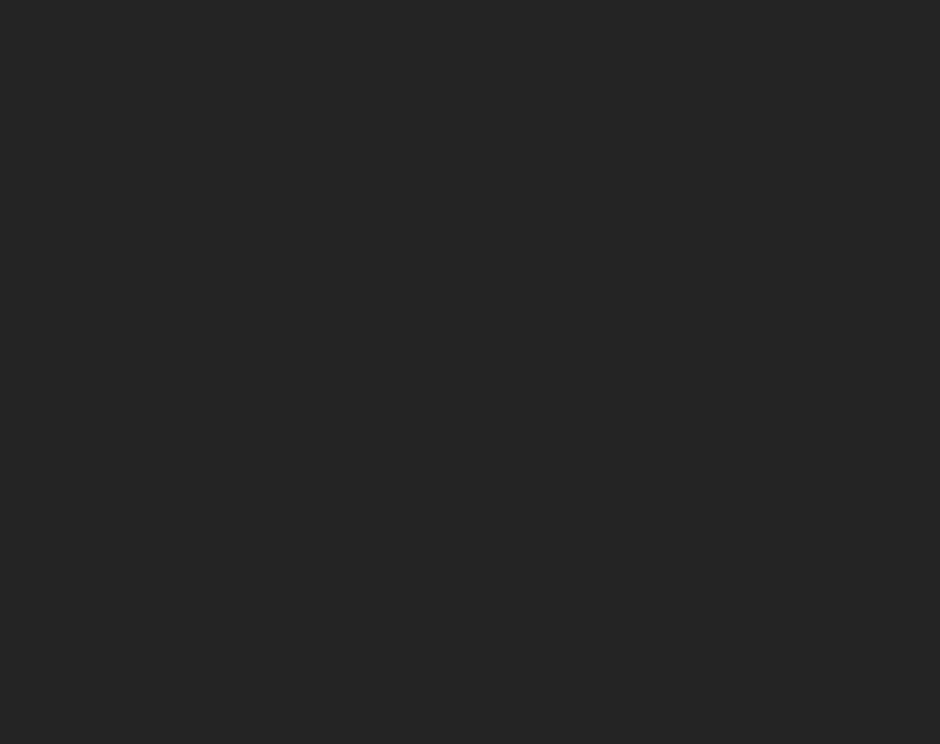
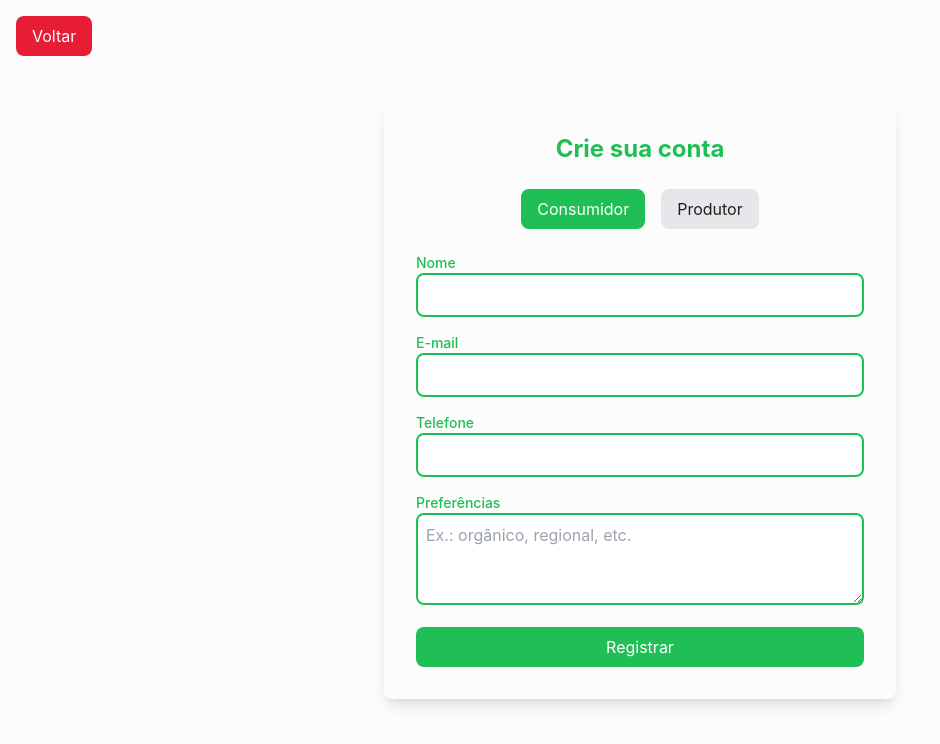
Before and after one commit to aureliodeboa/PedeFruta, a React (Vite) app: page /register in a window 1280 px wide. Before the commit this address had no page. Shown: the top 744 px of the page, without its empty margins (0-940 px from the left). Built offline with nearby package versions, Linux system fonts and the light colour scheme.

Commit message:
feature: implements register page

```diff
--- a/src/App.tsx
+++ b/src/App.tsx
@@ -3,6 +3,7 @@ import { BrowserRouter, Routes, Route } from 'react-router-dom';
 import { OnboardingPage } from './pages/OnboardingPage';
 import { LoginPage } from './pages/LoginPage';
 import {HomePage} from './pages/HomePage';
+import { RegisterPage } from './pages/RegisterPage';
 
 const App: React.FC = () => {
   return (
@@ -11,6 +12,7 @@ const App: React.FC = () => {
         <Route path="/" element={<OnboardingPage />} />
         <Route path="/login" element={<LoginPage />} />
         <Route path="/marketplace" element={<HomePage />} />
+        <Route path="/register" element={<RegisterPage />} />
       </Routes>
     </BrowserRouter>
   );
--- a/src/components/auth/LoginForm.tsx
+++ b/src/components/auth/LoginForm.tsx
@@ -72,7 +72,7 @@ export const LoginForm: React.FC<LoginFormProps> = ({
           </button>
           <button
             type="button"
-            onClick={onCreateAccount}
+            onClick={onCreateAccount} // Aqui é chamado o onCreateAccount
             className="text-primary-green hover:text-primary-darkGreen"
           >
             Criar conta
@@ -101,7 +101,7 @@ export const LoginForm: React.FC<LoginFormProps> = ({
             <img
               src="https://storage.googleapis.com/gd-prod/images/a910d418-7123-4bc4-aa3b-ef7e25e74ae6.60c498c559810aa0.webp"
               alt="Google"
-              className="h-11"
+              className="h-12"
             />
           </button>
 
@@ -111,9 +111,9 @@ export const LoginForm: React.FC<LoginFormProps> = ({
             className="flex items-center justify-center gap-2 border border-gray-300 rounded-lg py-2 px-4 hover:bg-gray-50"
           >
             <img
-              src="https://logospng.org/wp-content/uploads/apple.jpg"
+              src="https://img.icons8.com/?size=150&id=30840&format=png"
               alt="Apple"
-              className="h-11"
+              className="h-9"
             />
           </button>
         </div>
--- a/src/pages/LoginPage.tsx
+++ b/src/pages/LoginPage.tsx
@@ -1,9 +1,11 @@
-
 import React from 'react';
 import { LoginForm } from '../components/auth/LoginForm';
 import { DotLottieReact } from '@lottiefiles/dotlottie-react';
+import { useNavigate } from 'react-router-dom'; // Importar o hook de navegação
 
 export const LoginPage: React.FC = () => {
+  const navigate = useNavigate(); // Hook para navegação
+
   const handleLogin = (email: string, password: string) => {
     console.log('Login:', email, password);
   };
@@ -13,14 +15,14 @@ export const LoginPage: React.FC = () => {
   };
 
   const handleCreateAccount = () => {
-    console.log('Criar conta');
+    navigate('/register'); // Redirecionar para a página de registro
   };
 
   return (
     <div className="min-h-screen bg-primary-white flex items-center justify-center p-4">
       <div className="w-full max-w-4xl grid grid-cols-1 md:grid-cols-2 gap-8 items-center">
         <div className="hidden md:block">
-        <DotLottieReact
+          <DotLottieReact
             src="https://lottie.host/dacf3125-a0f7-4792-bc1f-48689c9ca9fc/LS7uXoW6D8.lottie"
             loop
             autoplay
@@ -29,7 +31,7 @@ export const LoginPage: React.FC = () => {
         <LoginForm
           onSubmit={handleLogin}
           onForgotPassword={handleForgotPassword}
-          onCreateAccount={handleCreateAccount}
+          onCreateAccount={handleCreateAccount} // Passando o handler para o componente LoginForm
         />
       </div>
     </div>
--- /dev/null
+++ b/src/pages/RegisterPage.tsx
@@ -0,0 +1,193 @@
+import React, { useState } from 'react';
+import { useNavigate } from 'react-router-dom';
+
+export const RegisterPage: React.FC = () => {
+  const navigate = useNavigate();
+  const [userType, setUserType] = useState<'consumidor' | 'produtor'>('consumidor');
+
+  const [formData, setFormData] = useState<{
+    nome: string;
+    email: string;
+    telefone: string;
+    preferencias: string;
+    localizacao: string;
+    metodosAgricolas: string;
+    documentos: File | null;
+  }>({
+    nome: '',
+    email: '',
+    telefone: '',
+    preferencias: '',
+    localizacao: '',
+    metodosAgricolas: '',
+    documentos: null,
+  });
+
+  const handleInputChange = (e: React.ChangeEvent<HTMLInputElement | HTMLTextAreaElement>) => {
+    const { name, value } = e.target;
+    setFormData((prev) => ({ ...prev, [name]: value }));
+  };
+
+  const handleFileUpload = (e: React.ChangeEvent<HTMLInputElement>) => {
+    const file = e.target.files ? e.target.files[0] : null;
+    setFormData((prev) => ({ ...prev, documentos: file }));
+  };
+
+  const handleSubmit = (e: React.FormEvent) => {
+    e.preventDefault();
+    console.log('Dados enviados:', formData);
+    if (userType === 'consumidor') {
+      console.log('Redirecionar para dashboard do consumidor');
+    } else {
+      console.log('Redirecionar para tela de perfil de negócios do produtor');
+    }
+  };
+
+  // Função para voltar à HomePage
+  const handleGoHome = () => {
+    navigate('/');
+  };
+
+  return (
+    <div className="min-h-screen bg-[#FCFCFC] flex items-center justify-center p-4">
+      <div className="absolute top-4 left-4">
+        <button
+            onClick={handleGoHome}
+            className="px-4 py-2 rounded-lg bg-[#e71d36] text-[#FCFCFC] hover:bg-[#bf1a2d] transition-colors"
+        >
+            Voltar
+        </button>
+        </div>
+      <div className="w-full max-w-lg bg-[#FCFCFC] p-8 shadow-lg rounded-lg">
+        <h2 className="text-2xl font-bold text-center text-[#20bf55] mb-6">
+          Crie sua conta
+        </h2>
+
+        <div className="flex justify-center gap-4 mb-6">
+          <button
+            onClick={() => setUserType('consumidor')}
+            className={`px-4 py-2 rounded-lg ${
+              userType === 'consumidor'
+                ? 'bg-[#20bf55] text-[#FCFCFC]'
+                : 'bg-gray-200 text-[#1E2019]'
+            }`}
+          >
+            Consumidor
+          </button>
+          <button
+            onClick={() => setUserType('produtor')}
+            className={`px-4 py-2 rounded-lg ${
+              userType === 'produtor'
+                ? 'bg-[#20bf55] text-[#FCFCFC]'
+                : 'bg-gray-200 text-[#1E2019]'
+            }`}
+          >
+            Produtor
+          </button>
+        </div>
+
+        <form onSubmit={handleSubmit} className="space-y-4">
+          <div>
+            <label className="block text-sm font-medium text-[#20bf55]">Nome</label>
+            <input
+              type="text"
+              name="nome"
+              value={formData.nome}
+              onChange={handleInputChange}
+              required
+              className="w-full p-2 border-2 border-[#20bf55] rounded-lg focus:outline-none focus:ring focus:ring-[#e71d36]"
+            />
+          </div>
+
+          <div>
+            <label className="block text-sm font-medium text-[#20bf55]">E-mail</label>
+            <input
+              type="email"
+              name="email"
+              value={formData.email}
+              onChange={handleInputChange}
+              required
+              className="w-full p-2 border-2 border-[#20bf55] rounded-lg focus:outline-none focus:ring focus:ring-[#e71d36]"
+            />
+          </div>
+
+          <div>
+            <label className="block text-sm font-medium text-[#20bf55]">Telefone</label>
+            <input
+              type="tel"
+              name="telefone"
+              value={formData.telefone}
+              onChange={handleInputChange}
+              required
+              className="w-full p-2 border-2 border-[#20bf55] rounded-lg focus:outline-none focus:ring focus:ring-[#e71d36]"
+            />
+          </div>
+
+          {userType === 'consumidor' ? (
+            <div>
+              <label className="block text-sm font-medium text-[#20bf55]">
+                Preferências
+              </label>
+              <textarea
+                name="preferencias"
+                value={formData.preferencias}
+                onChange={handleInputChange}
+                rows={3}
+                className="w-full p-2 border-2 border-[#20bf55] rounded-lg focus:outline-none focus:ring focus:ring-[#e71d36]"
+                placeholder="Ex.: orgânico, regional, etc."
+              />
+            </div>
+          ) : (
+            <>
+              <div>
+                <label className="block text-sm font-medium text-[#20bf55]">
+                  Localização
+                </label>
+                <input
+                  type="text"
+                  name="localizacao"
+                  value={formData.localizacao}
+                  onChange={handleInputChange}
+                  required
+                  className="w-full p-2 border-2 border-[#20bf55] rounded-lg focus:outline-none focus:ring focus:ring-[#e71d36]"
+                />
+              </div>
+
+              <div>
+                <label className="block text-sm font-medium text-[#20bf55]">
+                  Métodos Agrícolas
+                </label>
+                <textarea
+                  name="metodosAgricolas"
+                  value={formData.metodosAgricolas}
+                  onChange={handleInputChange}
+                  rows={3}
+                  className="w-full p-2 border-2 border-[#20bf55] rounded-lg focus:outline-none focus:ring focus:ring-[#e71d36]"
+                  placeholder="Descreva os métodos utilizados na produção."
+                />
+              </div>
+
+              <div>
+                <label className="block text-sm font-medium text-[#20bf55]">
+                  Documentos para verificação
+                </label>
+                <input
+                  type="file"
+                  onChange={handleFileUpload}
+                  className="block w-full text-sm text-gray-500 file:mr-4 file:py-2 file:px-4 file:rounded-full file:border-0 file:text-sm file:font-semibold file:bg-[#20bf55] file:text-[#FCFCFC] hover:file:bg-[#20bf55]"
+                />
+              </div>
+            </>
+          )}
+
+          <button
+            type="submit"
+            className="w-full bg-[#20bf55] text-[#FCFCFC] py-2 rounded-lg hover:bg-[#20bf55] transition-colors"
+          >
+            Registrar
+          </button>
+        </form>
+      </div>
+    </div>
+  );
+};
```
